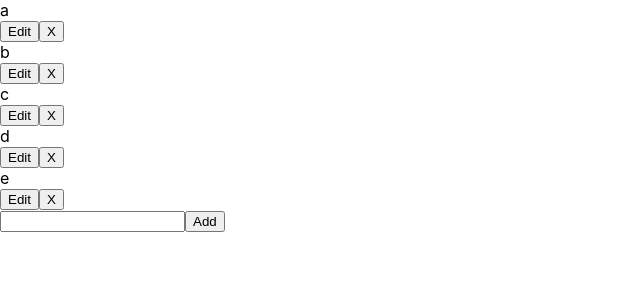
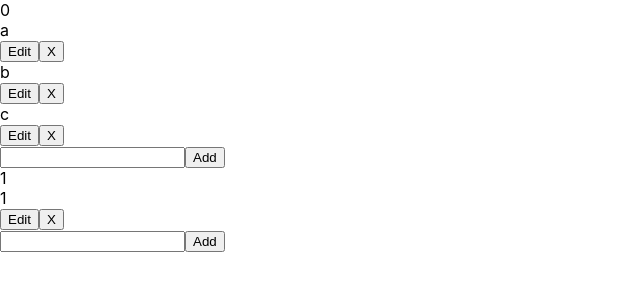
Before and after one commit to thanakorn-b/todo2, a React (Create React App) app: page / in a window 1280 px wide. Shown: the top 300 px of the page, without its empty margins (0-640 px from the left). Built offline with nearby package versions, Linux system fonts and the light colour scheme.

Commit message:
tables-todo-list

```diff
--- a/src/App.js
+++ b/src/App.js
@@ -3,48 +3,77 @@ const shortid = require('shortid');
 
 
 function App() {
-  const [lists, setLists] = useState([
+  const [tables, setTables] = useState([
+    {number: 0,
+    lists: [
       {text: 'a', id: 1},
       {text: 'b', id: 2},
-    {text: 'c', id: 3},
-    {text: 'd', id: 4},
-    {text: 'e', id: 5}])
-  const [input, setInput] = useState('')
-
-
+      {text: 'c', id: 3}
+      ]
+    },
+    {number: 1,
+      lists: [
+        {text: '1', id: 4}
+        ]
+      }
+  ])
+  const [input, setInput] = useState([
+    {text: ''},
+    {text: ''}
+  ]);
+  const [initInput, setInitInput] = useState([
+    {text: ''},
+    {text: ''}
+  ]);
 
   useEffect(()=>{
-    console.log(lists);
-  },[lists])
+    console.log(tables);
+  },[tables]);
 
-  const add = () => {
-    const inputData = {
-      text: input,
-      id: shortid.generate()
-    }
-    setLists([...lists, inputData]);
-    setInput('')
+  const handleOnChange = (event, tableNumber) => {
+    const items = [...input];
+    items[tableNumber].text = event.target.value;
+    setInput(items);
   }
 
+  const add = (tableNumber) => {
+    const tablesCopy = [...tables]
+    tablesCopy[tableNumber] = {
+      ...tablesCopy[tableNumber],
+      lists: [...tables[tableNumber].lists, {text: input[tableNumber].text, id: shortid.generate()}]
+    }
+    setTables(tablesCopy);
+    setInput(initInput);
+    // const inputData = {
+    //   text: input,
+    //   id: shortid.generate()
+    // }
+    // setTables([...tables, inputData]);
+    // setInput('');
+  };
+
   const deleteList = (id) => {
-    const newList = lists.filter((list) => (list.id !== id));
-    setLists(newList);
-    // setLists(lists.filter((notNeed, index) => index !== id));
+    const newList = tables.filter((lists) => (lists.id !== id));
+    setTables(newList);
+    // setTables(tables.filter((notNeed, index) => index !== id));
   }
   const editList = (id) => {
     if(input!==''){
       alert('Please clear text on input!!!');
     } else {
-    var text = lists.filter((list) => (list.id === id)).map(x=>x.text);
+    var text = tables.filter((list) => (list.id === id)).map(x=>x.text);
       setInput(text);
-      const newList = lists.filter((list) => (list.id !== id));
-      setLists(newList);
+      const newList = tables.filter((list) => (list.id !== id));
+      setTables(newList);
     }
   }
 
   return(
     <div>
-      {lists.map((list)=>
+      {tables.map((table) =>
+        <div key={table.number}>
+          {table.number}
+          {table.lists.map((list) =>
             <div key={list.id} >
             <div>
                {list.text}
@@ -53,8 +82,10 @@ function App() {
             <button onClick={() => deleteList(list.id)} >X</button>
             </div>
           )}
-      <input  value={input} onChange={e => setInput(e.target.value)} id="inputBox"></input>
-      <button onClick={add}>Add</button>
+        <input key={table.number} value={input[table.number].text} onChange={e => handleOnChange(e, table.number)}></input>
+        <button onClick={() => add(table.number)}>Add</button>
+        </div>
+      )}
     </div>
   )
 }
```
Lines whose indentation alone changed are shown as unchanged.
